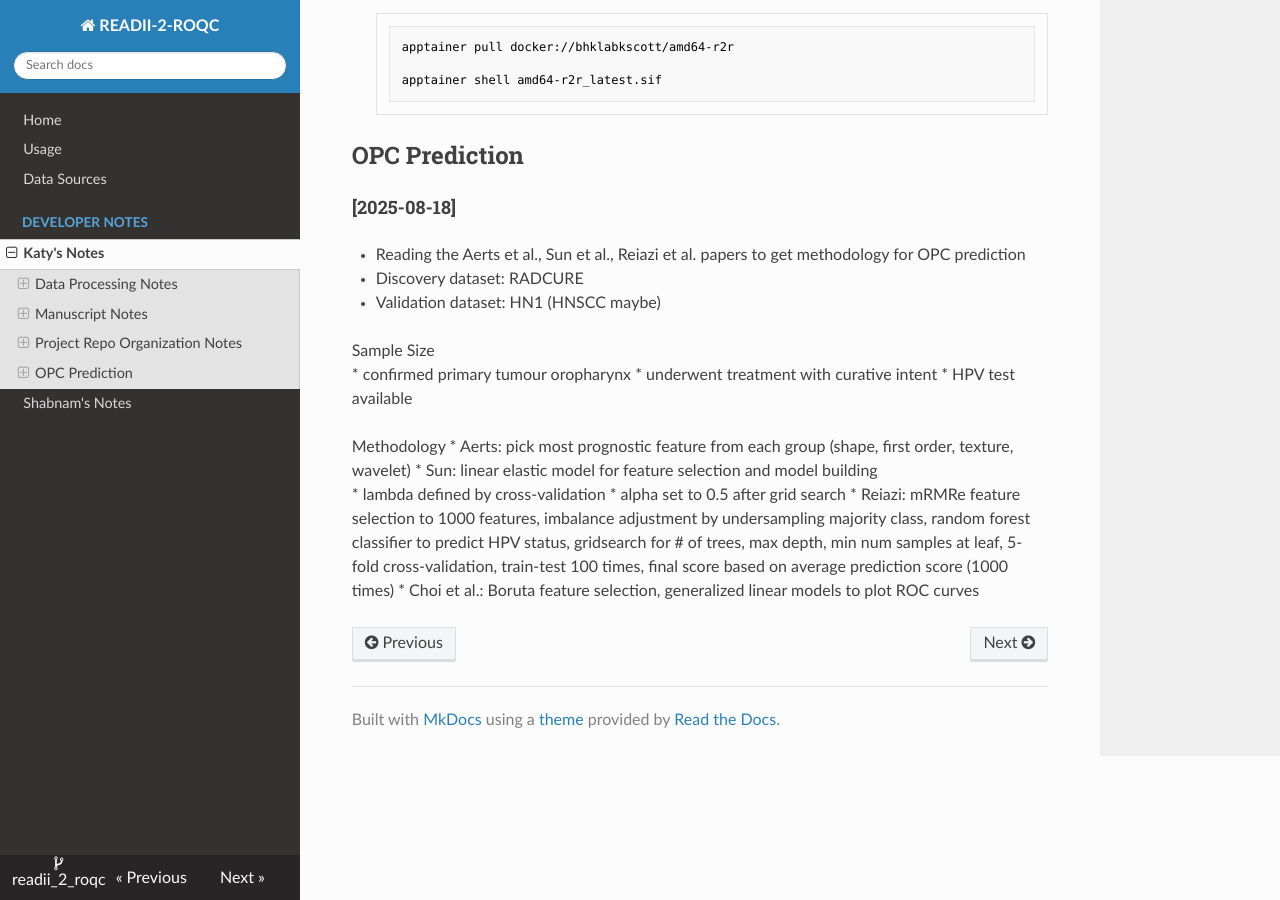
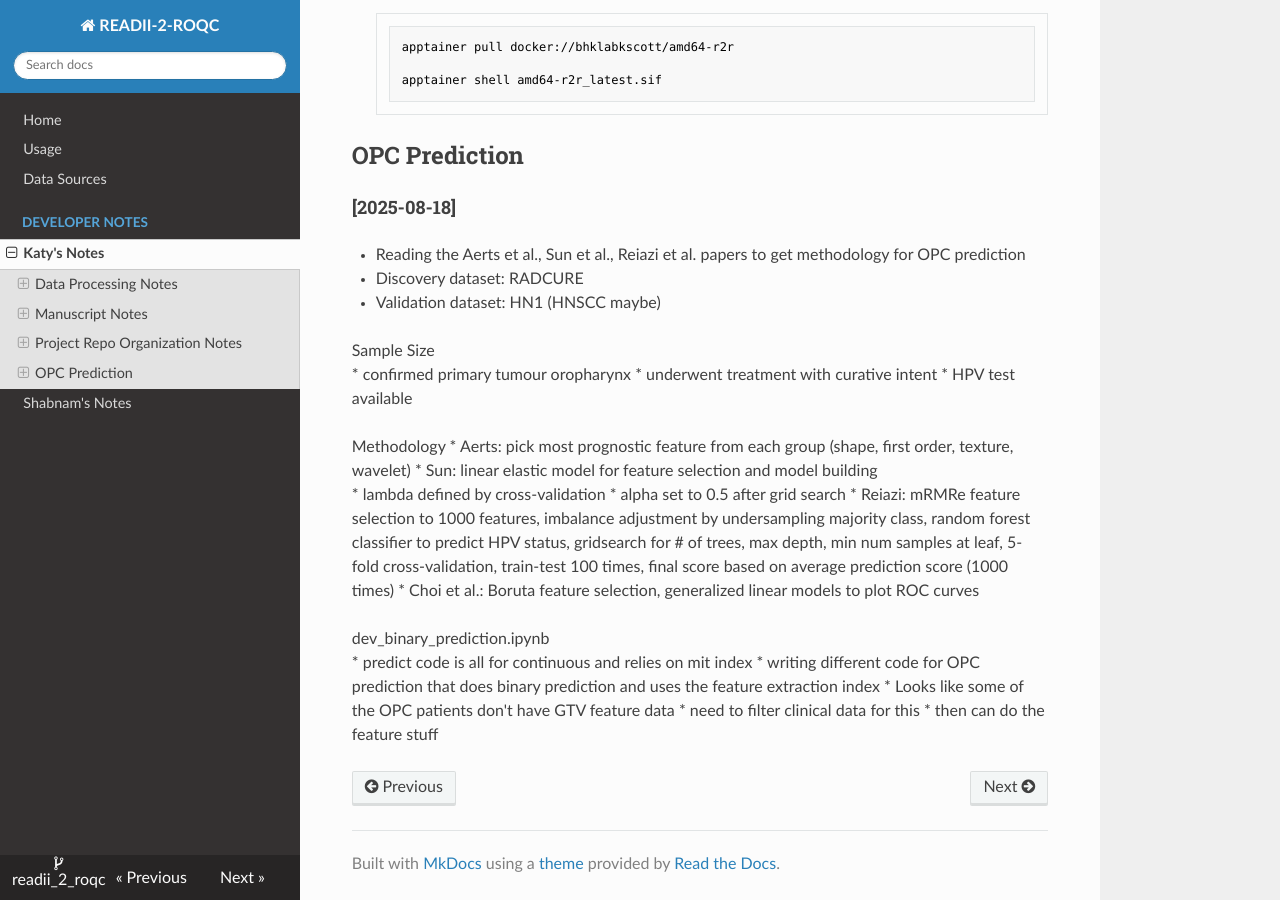
Before and after one commit to bhklab/readii_2_roqc, an MkDocs documentation site: the page built from docs/devnotes/katy_notes.md, in a window 1280 px wide and 900 px high, scrolled down 8095 px. Built offline with MkDocs 1.6.1, drawn with Linux system fonts in a browser that asks for light colours; nearby versions of some CDN libraries.

Commit message:
docs: binary prediction dev notes

```diff
--- a/docs/devnotes/katy_notes.md
+++ b/docs/devnotes/katy_notes.md
@@ -345,3 +345,10 @@ Methodology
     * alpha set to 0.5 after grid search
 * Reiazi: mRMRe feature selection to 1000 features, imbalance adjustment by undersampling majority class, random forest classifier to predict HPV status, gridsearch for # of trees, max depth, min num samples at leaf, 5-fold cross-validation, train-test 100 times, final score based on average prediction score (1000 times)
 * Choi et al.: Boruta feature selection, generalized linear models to plot ROC curves
+
+dev_binary_prediction.ipynb
+* predict code is all for continuous and relies on mit index
+* writing different code for OPC prediction that does binary prediction and uses the feature extraction index
+* Looks like some of the OPC patients don't have GTV feature data
+* need to filter clinical data for this
+* then can do the feature stuff
```
